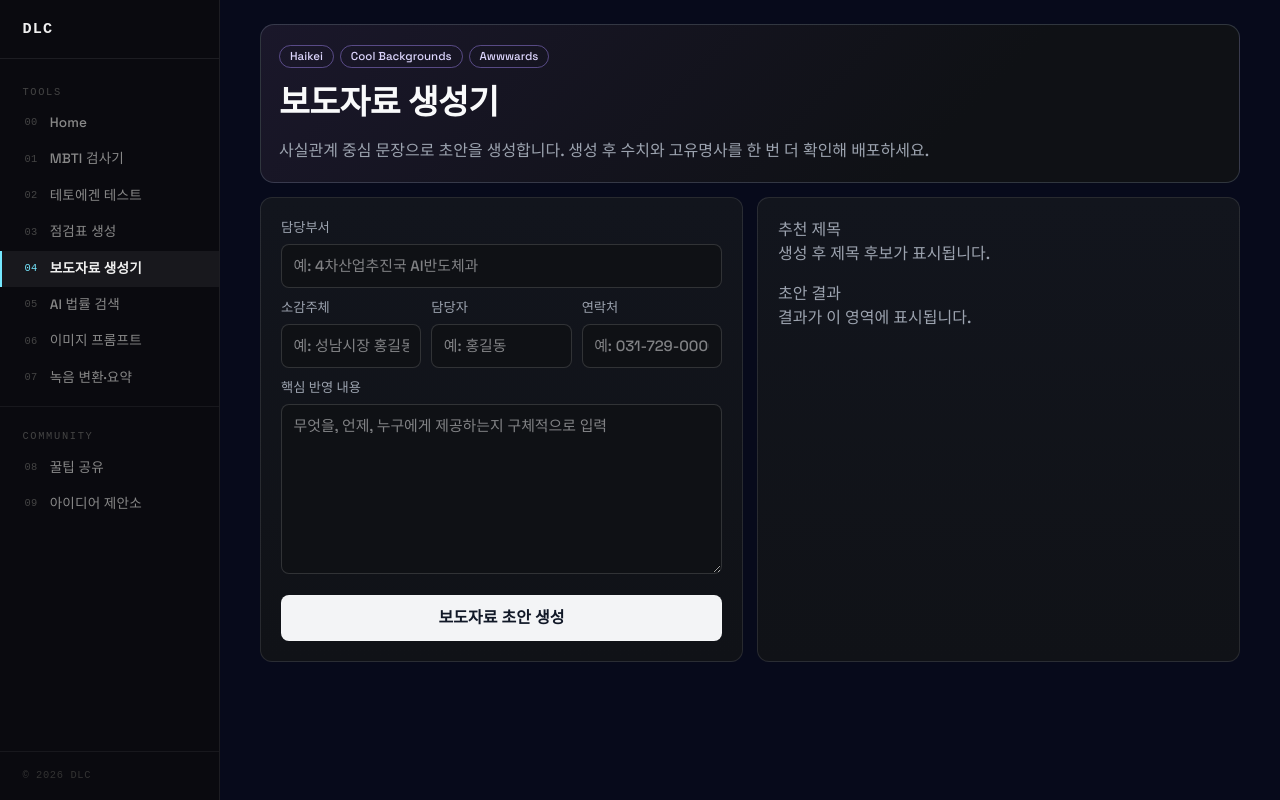
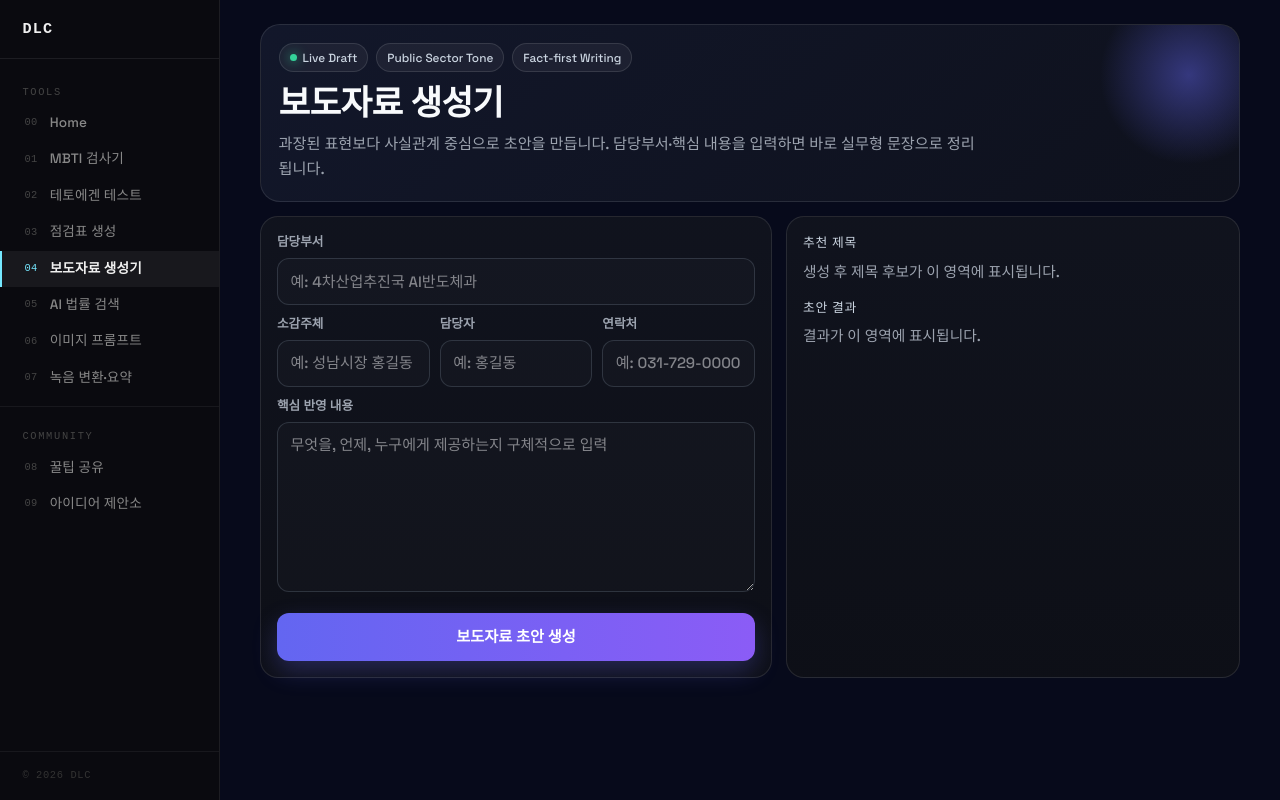
Before and after one commit to GnuDaSsa/gnudas-nextjs, a Next.js app: page /press in a window 1280 px wide. Built offline with nearby package versions, Linux system fonts and the light colour scheme.

Commit message:
redesign: modernize press page with cleaner product-style UI

```diff
--- a/app/press/page.tsx
+++ b/app/press/page.tsx
@@ -23,15 +23,18 @@ export default function PressPage() {
         headers: { 'Content-Type': 'application/json' },
         body: JSON.stringify(form),
       });
+
       const reader = res.body?.getReader();
       const decoder = new TextDecoder();
       let full = '';
+
       while (reader) {
         const { done, value } = await reader.read();
         if (done) break;
         full += decoder.decode(value);
         setResult(full);
       }
+
       const titleMatches = full.match(/'([^']+)'/g);
       if (titleMatches) setTitles(titleMatches.slice(0, 5).map((t) => t.replace(/'/g, '')));
     } finally {
@@ -42,55 +45,189 @@ export default function PressPage() {
   return (
     <div style={{ maxWidth: 980, margin: '0 auto' }}>
       <style>{`
-        .n-hero { border:1px solid rgba(148,163,184,.25); background: linear-gradient(135deg,#1a172a 0%, #0f1115 70%); border-radius:14px; padding:18px; margin-bottom:14px; }
-        .n-chip { display:inline-block; padding:2px 10px; border-radius:999px; border:1px solid rgba(167,139,250,.45); color:#ddd6fe; font-size:.72rem; margin-right:6px; }
-        .n-h1 { font-size:2.1rem; font-weight:700; letter-spacing:-.02em; margin:10px 0 8px; color:#f9fafb; }
-        .n-sub { color:#9ca3af; margin:0; line-height:1.7; }
-        .n-grid { display:grid; grid-template-columns:1fr 1fr; gap:14px; }
-        .n-sec { border:1px solid rgba(255,255,255,.1); background:linear-gradient(180deg,#12151d,#101217); border-radius:12px; padding:20px; }
-        .n-label { display:block; font-size:.83rem; color:#9ca3af; margin-bottom:6px; }
-        .n-input { width:100%; border:1px solid rgba(255,255,255,.14); background:#0f1115; color:#f3f4f6; border-radius:8px; padding:.62rem .72rem; font-size:.93rem; }
-        .n-three { display:grid; grid-template-columns:repeat(3,1fr); gap:10px; margin-top:10px; }
-        .n-btn { margin-top:14px; width:100%; border:1px solid rgba(255,255,255,.18); background:#f3f4f6; color:#111827; border-radius:8px; padding:.62rem .98rem; font-weight:600; cursor:pointer; }
-        .n-result { white-space:pre-wrap; line-height:1.75; color:#e5e7eb; }
-        .n-muted { color:#9ca3af; }
-        @media (max-width:900px){ .n-grid,.n-three{grid-template-columns:1fr;} .n-h1{font-size:1.7rem;} }
+        .press-wrap { color:#e5e7eb; }
+        .hero {
+          position: relative;
+          padding: 1.1rem 1.1rem 1.25rem;
+          border-radius: 20px;
+          margin-bottom: 14px;
+          background: linear-gradient(140deg, rgba(19,24,43,.96), rgba(15,18,29,.94));
+          border: 1px solid rgba(255,255,255,.1);
+          overflow: hidden;
+        }
+        .hero::after {
+          content: '';
+          position: absolute;
+          top: -40px;
+          right: -40px;
+          width: 180px;
+          height: 180px;
+          border-radius: 999px;
+          background: radial-gradient(circle, rgba(99,102,241,.45) 0%, rgba(99,102,241,0) 70%);
+          pointer-events: none;
+        }
+        .badge-row { display:flex; gap:8px; align-items:center; flex-wrap:wrap; }
+        .badge {
+          display:inline-flex; align-items:center; gap:6px;
+          padding: 5px 10px;
+          border-radius: 999px;
+          background: rgba(255,255,255,.05);
+          border: 1px solid rgba(255,255,255,.11);
+          font-size: .74rem;
+          color: #cbd5e1;
+        }
+        .dot { width:7px; height:7px; border-radius:50%; background:#34d399; box-shadow:0 0 12px rgba(52,211,153,.9); }
+        .title {
+          margin: .65rem 0 .45rem;
+          font-size: clamp(1.55rem, 3vw, 2.15rem);
+          letter-spacing: -.02em;
+          line-height: 1.2;
+          color: #f8fafc;
+          font-weight: 750;
+        }
+        .sub {
+          margin: 0;
+          color: #9ca3af;
+          line-height: 1.65;
+          font-size: .95rem;
+          max-width: 72ch;
+        }
+        .layout { display:grid; grid-template-columns: 1.06fr .94fr; gap: 14px; }
+        .card {
+          border-radius: 18px;
+          border: 1px solid rgba(255,255,255,.1);
+          background: linear-gradient(180deg, rgba(17,20,30,.95), rgba(14,16,23,.95));
+          padding: 1rem;
+        }
+        .label {
+          display:block;
+          font-size:.79rem;
+          color:#9ca3af;
+          margin-bottom:6px;
+          font-weight:600;
+        }
+        .input {
+          width:100%;
+          border-radius: 12px;
+          border: 1px solid rgba(148,163,184,.22);
+          background: rgba(255,255,255,.02);
+          color:#f3f4f6;
+          padding: .7rem .78rem;
+          font-size: .94rem;
+          transition: border-color .15s ease, box-shadow .15s ease;
+          outline: none;
+        }
+        .input:focus {
+          border-color: rgba(99,102,241,.7);
+          box-shadow: 0 0 0 3px rgba(99,102,241,.2);
+        }
+        .three { display:grid; grid-template-columns:repeat(3,1fr); gap:10px; margin-top: 10px; }
+        .btn {
+          margin-top: 14px;
+          width: 100%;
+          border: none;
+          border-radius: 12px;
+          padding: .78rem 1rem;
+          font-weight: 700;
+          font-size: .95rem;
+          color: #fff;
+          background: linear-gradient(90deg, #6366f1, #8b5cf6);
+          box-shadow: 0 10px 24px rgba(99,102,241,.28);
+          cursor: pointer;
+        }
+        .btn:disabled { opacity:.6; cursor:not-allowed; }
+        .sec-title { color:#cbd5e1; font-size:.8rem; margin:0 0 8px; text-transform: uppercase; letter-spacing:.06em; }
+        .title-list { margin-bottom: 12px; }
+        .title-item {
+          padding: .56rem .6rem;
+          border-radius: 10px;
+          background: rgba(255,255,255,.03);
+          border: 1px solid rgba(255,255,255,.08);
+          margin-bottom: 7px;
+          color:#e2e8f0;
+          font-size:.92rem;
+        }
+        .result {
+          white-space: pre-wrap;
+          line-height: 1.75;
+          color: #f1f5f9;
+          font-size: .95rem;
+        }
+        .empty {
+          margin:0;
+          color:#9ca3af;
+          line-height:1.6;
+          font-size:.92rem;
+        }
+        @media (max-width: 920px) {
+          .layout, .three { grid-template-columns: 1fr; }
+          .hero { padding: 1rem; }
+          .card { border-radius: 14px; }
+          .title { font-size: 1.75rem; }
+        }
       `}</style>
 
-      <section className="n-hero">
-        <span className="n-chip">Haikei</span>
-        <span className="n-chip">Cool Backgrounds</span>
-        <span className="n-chip">Awwwards</span>
-        <h1 className="n-h1">보도자료 생성기</h1>
-        <p className="n-sub">사실관계 중심 문장으로 초안을 생성합니다. 생성 후 수치와 고유명사를 한 번 더 확인해 배포하세요.</p>
+      <div className="press-wrap">
+        <section className="hero">
+          <div className="badge-row">
+            <span className="badge"><span className="dot" /> Live Draft</span>
+            <span className="badge">Public Sector Tone</span>
+            <span className="badge">Fact-first Writing</span>
+          </div>
+          <h1 className="title">보도자료 생성기</h1>
+          <p className="sub">
+            과장된 표현보다 사실관계 중심으로 초안을 만듭니다.
+            담당부서·핵심 내용을 입력하면 바로 실무형 문장으로 정리됩니다.
+          </p>
         </section>
 
-      <div className="n-grid">
-        <section className="n-sec">
-          <label className="n-label">담당부서</label>
-          <input className="n-input" value={form.담당부서} onChange={(e)=>setForm(f=>({...f, 담당부서:e.target.value}))} placeholder="예: 4차산업추진국 AI반도체과" />
+        <section className="layout">
+          <div className="card">
+            <label className="label">담당부서</label>
+            <input className="input" value={form.담당부서} onChange={(e)=>setForm((f)=>({...f, 담당부서:e.target.value}))} placeholder="예: 4차산업추진국 AI반도체과" />
 
-          <div className="n-three">
-            {[['소감주체','예: 성남시장 홍길동'],['담당자','예: 홍길동'],['연락처','예: 031-729-0000']].map(([k, ph]) => (
+            <div className="three">
+              {[['소감주체', '예: 성남시장 홍길동'], ['담당자', '예: 홍길동'], ['연락처', '예: 031-729-0000']].map(([k, ph]) => (
                 <div key={k}>
-                <label className="n-label">{k}</label>
-                <input className="n-input" value={form[k as keyof typeof form]} onChange={(e)=>setForm(f=>({...f,[k]:e.target.value}))} placeholder={ph} />
+                  <label className="label">{k}</label>
+                  <input className="input" value={form[k as keyof typeof form]} onChange={(e)=>setForm((f)=>({...f, [k]: e.target.value}))} placeholder={ph} />
                 </div>
               ))}
             </div>
 
-          <label className="n-label" style={{ marginTop: 10 }}>핵심 반영 내용</label>
-          <textarea className="n-input" style={{ minHeight: 170, resize: 'vertical' }} value={form.내용} onChange={(e)=>setForm(f=>({...f, 내용:e.target.value}))} placeholder="무엇을, 언제, 누구에게 제공하는지 구체적으로 입력" />
+            <label className="label" style={{ marginTop: 10 }}>핵심 반영 내용</label>
+            <textarea
+              className="input"
+              style={{ minHeight: 170, resize: 'vertical' }}
+              value={form.내용}
+              onChange={(e)=>setForm((f)=>({...f, 내용:e.target.value}))}
+              placeholder="무엇을, 언제, 누구에게 제공하는지 구체적으로 입력"
+            />
 
-          <button className="n-btn" onClick={generate} disabled={loading}>{loading ? '생성 중...' : '보도자료 초안 생성'}</button>
-        </section>
+            <button className="btn" onClick={generate} disabled={loading}>
+              {loading ? '생성 중...' : '보도자료 초안 생성'}
+            </button>
+          </div>
 
-        <section className="n-sec">
-          <p className="n-muted" style={{ marginTop: 0 }}>추천 제목</p>
-          {titles.length ? titles.map((t, i) => <div key={i} style={{ marginBottom: 6, color: '#e5e7eb' }}>{i+1}. {t}</div>) : <p className="n-muted">생성 후 제목 후보가 표시됩니다.</p>}
+          <div className="card">
+            <p className="sec-title">추천 제목</p>
+            {titles.length > 0 ? (
+              <div className="title-list">
+                {titles.map((t, i) => (
+                  <div key={i} className="title-item">{i + 1}. {t}</div>
+                ))}
+              </div>
+            ) : (
+              <p className="empty">생성 후 제목 후보가 이 영역에 표시됩니다.</p>
+            )}
 
-          <p className="n-muted" style={{ marginTop: 16 }}>초안 결과</p>
-          {result ? <div className="n-result">{result.split('보도자료 추천 제목')[0] || result}</div> : <p className="n-muted">결과가 이 영역에 표시됩니다.</p>}
+            <p className="sec-title" style={{ marginTop: 14 }}>초안 결과</p>
+            {result ? (
+              <div className="result">{result.split('보도자료 추천 제목')[0] || result}</div>
+            ) : (
+              <p className="empty">결과가 이 영역에 표시됩니다.</p>
+            )}
+          </div>
         </section>
       </div>
     </div>
```
Lines whose indentation alone changed are shown as unchanged.
